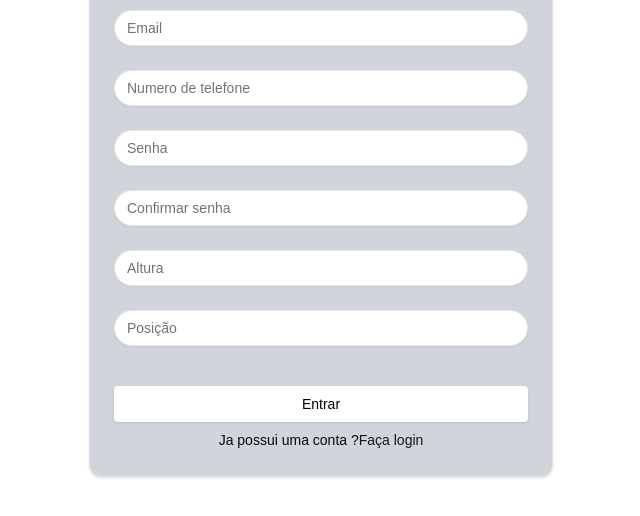
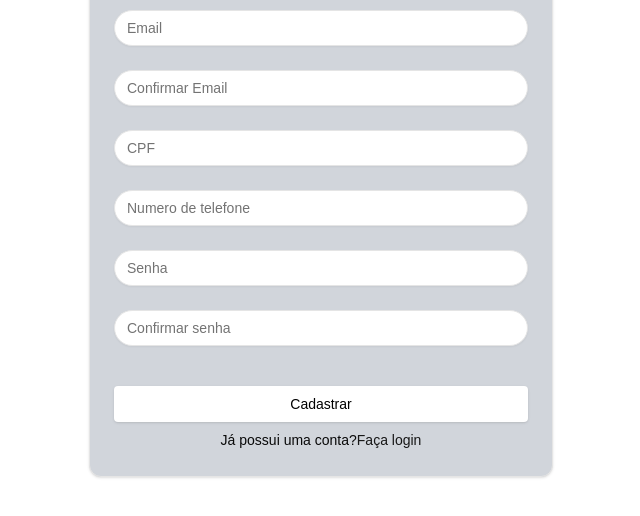
Before and after one commit to MateusLyoshka/Hooper, a Next.js app: page /register in a window 1280 px wide. Shown: the part 227-743 px from the top of the page, without its empty margins (319-959 px from the left). Built offline with nearby package versions, Linux system fonts and the light colour scheme.

Commit message:
api implementada

```diff
--- a/src/app/register/page.tsx
+++ b/src/app/register/page.tsx
@@ -1,13 +1,37 @@
-"use client"
+"use client";
 
-import { Button } from "@/components/ui/button"
-import { Card, CardContent, CardHeader } from "@/components/ui/card"
-import { Input } from "@/components/ui/input"
-import { useRouter } from "next/navigation"
+import { useState } from "react";
+import { Button } from "@/components/ui/button";
+import { Card, CardContent, CardHeader } from "@/components/ui/card";
+import { Input } from "@/components/ui/input";
+import { useRouter } from "next/navigation";
+import CreatePlayer from "@/components/API/api";
 
 
 const Register = () => {
-  const router = useRouter()
+  const [formData, setFormData] = useState({
+    nomePlayer: "",
+    email: "",
+    confirmEmail: "",
+    CPF: "",
+    password: "",
+    confirmPassword: "",
+    numeroCelular: "",
+  });
+
+  const router = useRouter();
+
+  const handleInputChange = (e) => {
+    setFormData({
+      ...formData,
+      [e.target.name]: e.target.value,
+    });
+  };
+
+  const handleRegister = async() => {
+    const reponse = await CreatePlayer("a")
+    console.log(reponse)
+  }
 
   return (
     <div className="w-full h-screen justify-center items-center flex">
@@ -21,42 +45,70 @@ const Register = () => {
               <Input
                 className="bg-white rounded-full"
                 placeholder="Nome"
-              ></Input>
+                name="nomePlayer"
+                value={formData.nomePlayer}
+                onChange={handleInputChange}
+              />
               <Input
                 className="bg-white rounded-full"
                 placeholder="Email"
-              ></Input>
+                name="email"
+                value={formData.email}
+                onChange={handleInputChange}
+              />
+              <Input
+                className="bg-white rounded-full"
+                placeholder="Confirmar Email"
+                name="confirmEmail"
+                value={formData.confirmEmail}
+                onChange={handleInputChange}
+              />
+              <Input
+                className="bg-white rounded-full"
+                placeholder="CPF"
+                name="CPF"
+                value={formData.CPF}
+                onChange={handleInputChange}
+              />
               <Input
                 className="bg-white rounded-full"
                 placeholder="Numero de telefone"
-              ></Input>
+                name="numeroCelular"
+                value={formData.numeroCelular}
+                onChange={handleInputChange}
+              />
               <Input
                 className="bg-white rounded-full"
                 placeholder="Senha"
-              ></Input>
+                type="password"
+                name="password"
+                value={formData.password}
+                onChange={handleInputChange}
+              />
               <Input
                 className="bg-white rounded-full"
                 placeholder="Confirmar senha"
-              ></Input>
-              <Input
-                className="bg-white rounded-full"
-                placeholder="Altura"
-              ></Input>
-              <Input
-                className="bg-white rounded-full"
-                placeholder="Posição"
-              ></Input>
+                type="password"
+                name="confirmPassword"
+                value={formData.confirmPassword}
+                onChange={handleInputChange}
+              />
             </div>
           </div>
           <div className="w-full">
-            <div>
-              <Button className="w-full bg-white text-black hover:bg-gray-100 rounded-sm" onClick={() => router.push("/home")}>
-                Entrar
-              </Button>
-            </div>
+            <Button
+              className="w-full bg-white text-black hover:bg-gray-100 rounded-sm"
+              onClick={handleRegister}
+            >
+              Cadastrar
+            </Button>
             <div className="flex text-sm justify-center mt-2 w-full">
-              <p className="">Ja possui uma conta ?</p>
-              <Button variant={"link"} className="p-0 items-start" onClick={() => (router.push("/login"))}>
+              <p className="">Já possui uma conta?</p>
+              <Button
+                variant={"link"}
+                className="p-0 items-start"
+                onClick={() => router.push("/login")}
+              >
                 Faça login
               </Button>
             </div>
@@ -65,6 +117,6 @@ const Register = () => {
       </Card>
     </div>
   );
-}
+};
 
-export default Register
+export default Register;
--- /dev/null
+++ b/src/components/API/api.ts
@@ -0,0 +1,45 @@
+"use server";
+
+import prisma from "@/db/db";
+import axios from "axios"
+
+const CreatePlayer = async (data:any) => {
+    try{
+        const response = await prisma.player.create({
+            data: {
+                nomePlayer: "Rogério Ceni",
+                numeroCelular: "+55 11 98765-4322",
+                email: "rogerio.ceni31@example.com",
+                CPF: "987.654.322-32",
+                password: "senha_forte_aqui",
+                confirmPassword: "senha_forte_aqui",
+                confirmEmail: "rogerio.ceni@example.com",
+                stats: {
+                    create: {
+                        gamesplayed: 150,
+                        gameswon: 80,
+                        points: 2800,
+                        assists: 350,
+                        rebounds: 800,
+                        blocks: 200,
+                        position: "Goalkeeper",
+                        dominantHand: "Right",
+                        Height: "1.88",
+                    }
+                }
+            },
+            include: {
+                stats: true,
+            }
+        })
+        return response
+    }catch (error) {
+        if (axios.isAxiosError(error)) {
+            console.error("Erro na solicitação:", error.response?.data);
+        } else {
+            console.error("Erro desconhecido:", error);
+        }
+    }
+}
+
+export default CreatePlayer
--- /dev/null
+++ b/src/db/db.ts
@@ -0,0 +1,15 @@
+import { PrismaClient } from '@prisma/client'
+
+const prismaClientSingleton = () => {
+  return new PrismaClient()
+}
+
+declare const globalThis: {
+  prismaGlobal: ReturnType<typeof prismaClientSingleton>;
+} & typeof global;
+
+const prisma = globalThis.prismaGlobal ?? prismaClientSingleton()
+
+export default prisma
+
+if (process.env.NODE_ENV !== 'production') globalThis.prismaGlobal = prisma
```
